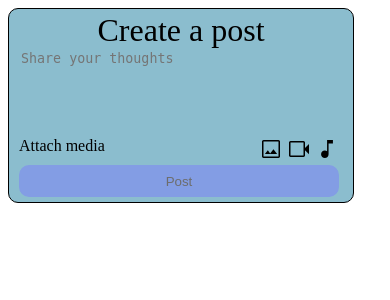
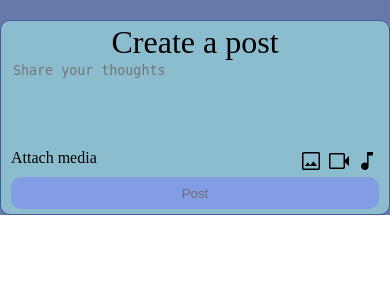
Before and after one commit to radu781/FriendHub-backend, a Flask app: template friendhub/templates/index.html in a window 390 px wide. Shown: the top 300 px of the page. Run offline with Flask 2, Linux system fonts and the light colour scheme; the template is opened without the code that fills it, so the values that code supplies are empty; parts of the project's set-up code (start-up, migrations or seed data) failed here and were passed over.

Commit message:
Main page UI changes

```diff
--- a/friendhub/src/database/post_dao.py
+++ b/friendhub/src/database/post_dao.py
@@ -24,5 +24,5 @@ class PostDAO:
 
     @staticmethod
     def get_visible_posts(uuid: UUID) -> list[Post]:
-        value = DBManager.execute("SELECT * FROM posts", ())
+        value = DBManager.execute("SELECT * FROM posts ORDER BY create_time DESC", ())
         return [Post.from_db(row) for row in value]
--- a/friendhub/static/scripts/index.js
+++ b/friendhub/static/scripts/index.js
@@ -1,7 +1,6 @@
 const postButton = document.querySelector("#submit-post-button")
 const textArea = document.querySelector("#text")
 textArea.addEventListener("input", (event) => {
-    console.log(textArea.value)
     if (textArea.value !== "") {
         postButton.disabled = false
         postButton.style.color = "white"
--- a/friendhub/static/styles/index.css
+++ b/friendhub/static/styles/index.css
@@ -1,13 +1,14 @@
-p {
+* {
     margin: 0;
 }
 
 .upload-form {
+    margin-top: 20px;
     background-color: rgb(139, 189, 206);
     border-radius: 10px;
-    border: 1px solid black;
+    border: 1px solid #445a9b;
     padding: 5px 10px;
-    display: inline-flex;
+    display: flex;
     flex-direction: column;
     align-items: center;
 }
@@ -20,17 +21,21 @@ p {
     margin-top: -2px;
 }
 
+.upload-form>form {
+    width: 100%;
+}
+
 #text {
     height: 5rem;
-    width: 20rem;
+    width: 100%;
     border: none;
     background-color: rgb(139, 189, 206);
     outline: none;
 }
 
 #submit-post-button {
-    width: 20rem;
     height: 2rem;
+    width: 100%;
     background-color: #839de4;
     color: #6d6d6d;
     border: none;
@@ -42,7 +47,6 @@ textarea {
 }
 
 .line-align {
-    width: 20rem;
     display: flex;
     justify-content: space-between;
 }
@@ -70,14 +74,17 @@ label>img {
 }
 
 .post-frame {
-    border: 1px solid black;
     border-radius: 10px;
     margin: 10px 0px;
     display: flex;
     flex-direction: row;
+    border: 1px solid #445a9b;
 }
 
 .post-vote-side {
+    display: flex;
+    flex-direction: column;
+    align-items: center;
     background-color: #839de4;
     width: 2.5%;
     padding: 10px 10px;
@@ -85,7 +92,6 @@ label>img {
 }
 
 .post-vote-side>p {
-    padding: 0;
     margin: 0;
     text-align: center;
 }
@@ -96,9 +102,15 @@ label>img {
     height: 24px;
 }
 
+.post-extra {
+    margin-top: 10px;
+}
+
 .post-main {
     padding: 10px;
-    width: 90%;
+    background-color: white;
+    width: 100%;
+    border-radius: 0px 10px 10px 0px;
 }
 
 .post-main>p {
@@ -123,7 +135,29 @@ label>img {
     margin-right: 5px;
 }
 
+.main {
+    display: flex;
+    flex-direction: row;
+    background-color: #6779aa;
+}
+
+.left {
+    width: 25%;
+}
+
+.middle {
+    width: 50%;
+}
+
+.right {
+    width: 25%;
+}
+
 .user-image-upload {
+    width: 100%;
+}
+
+.user-video-upload {
     width: 100%;
 }
 
@@ -133,8 +167,44 @@ label>img {
     }
 }
 
+@media screen and (max-width:1200px) {
+    .left {
+        width: 0%;
+    }
+    .middle {
+        width: 75%;
+    }
+}
+
+@media screen and (max-width:700px) {
+    .left {
+        width: 0%;
+    }
+    .middle {
+        width: 100%;
+    }
+    .right {
+        width: 0%;
+    }
+}
+
 @media screen and (max-width: 500px) {
     .post-vote-side {
         width: 7%;
     }
 }
+
+@media (pointer: none),
+(pointer: coarse) {
+    .left {
+        position: absolute;
+        top: -100%;
+    }
+    .right {
+        position: absolute;
+        top: -100%;
+    }
+    .middle {
+        width: 100%;
+    }
+}
--- a/friendhub/templates/index.html
+++ b/friendhub/templates/index.html
@@ -2,6 +2,9 @@
 <link rel="stylesheet" href="{{ url_for('static', filename='styles/index.css') }}" />
 <script src="{{ url_for('static', filename='scripts/index.js') }}" defer></script>
 {% endblock %} {% block body %}
+<div class="main">
+    <div class="left"></div>
+    <div class="middle">
         <div class="upload-form">
             <p class="upload-form-title">{{ _("Create a post") }}</p>
             <form action="/api/upload" method="post" enctype="multipart/form-data">
@@ -62,7 +65,12 @@
                     </div>
                     <p>{{ post.text }}</p>
                     {% if post.image %} {% set image_path = "uploads/"+ user.id_+"/"+post.image %}
-            <img src="{{ url_for('static', filename=image_path) }}" class="pointer-cursor user-image-upload" alt="upload" /> {% endif %}
+                    <img src="{{ url_for('static', filename=image_path) }}" class="pointer-cursor user-image-upload" alt="upload" /> {% endif %} {% if post.video %} {% set video_path = "uploads/"+ user.id_+"/"+post.video %}
+                    <video controls class="pointer-cursor user-video-upload">
+					<source src="{{ url_for('static', filename=video_path) }}" type="video/mp4" />
+				</video> {% endif %} {% if post.audio %} {% set audio_path = "uploads/"+ user.id_+"/"+post.audio %}
+                    <audio controls><source src="{{ url_for('static', filename=audio_path) }}" type="audio/mp3" /></audio> {% endif %}
+
                     <div class="post-extra">
                         <img src="{{ url_for('static', filename='assets/icons/comment_icon.svg') }}" class="pointer-cursor circular-highlight" alt="comment" title="{{ _('Comment on this post') }}" />
                         <img src="{{ url_for('static', filename='assets/icons/share_icon.svg') }}" class="pointer-cursor circular-highlight" alt="share" title="{{ _('Share this post') }}" />
@@ -71,4 +79,7 @@
             </div>
             {% endfor %}
         </div>
+    </div>
+    <div class="right"></div>
+</div>
 {% endblock %}
```
Also changed, not shown: 1 other file. Lines whose indentation alone changed are shown as unchanged.
